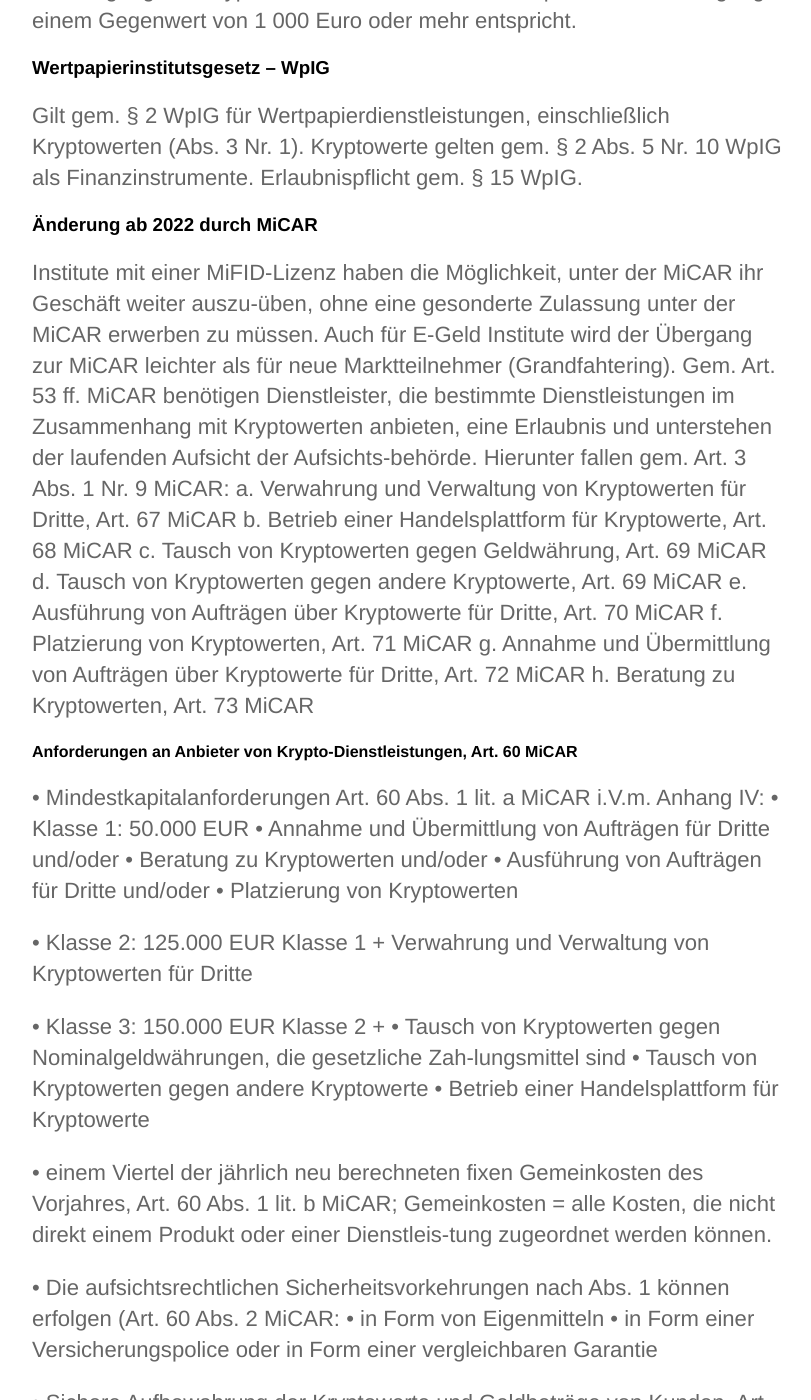
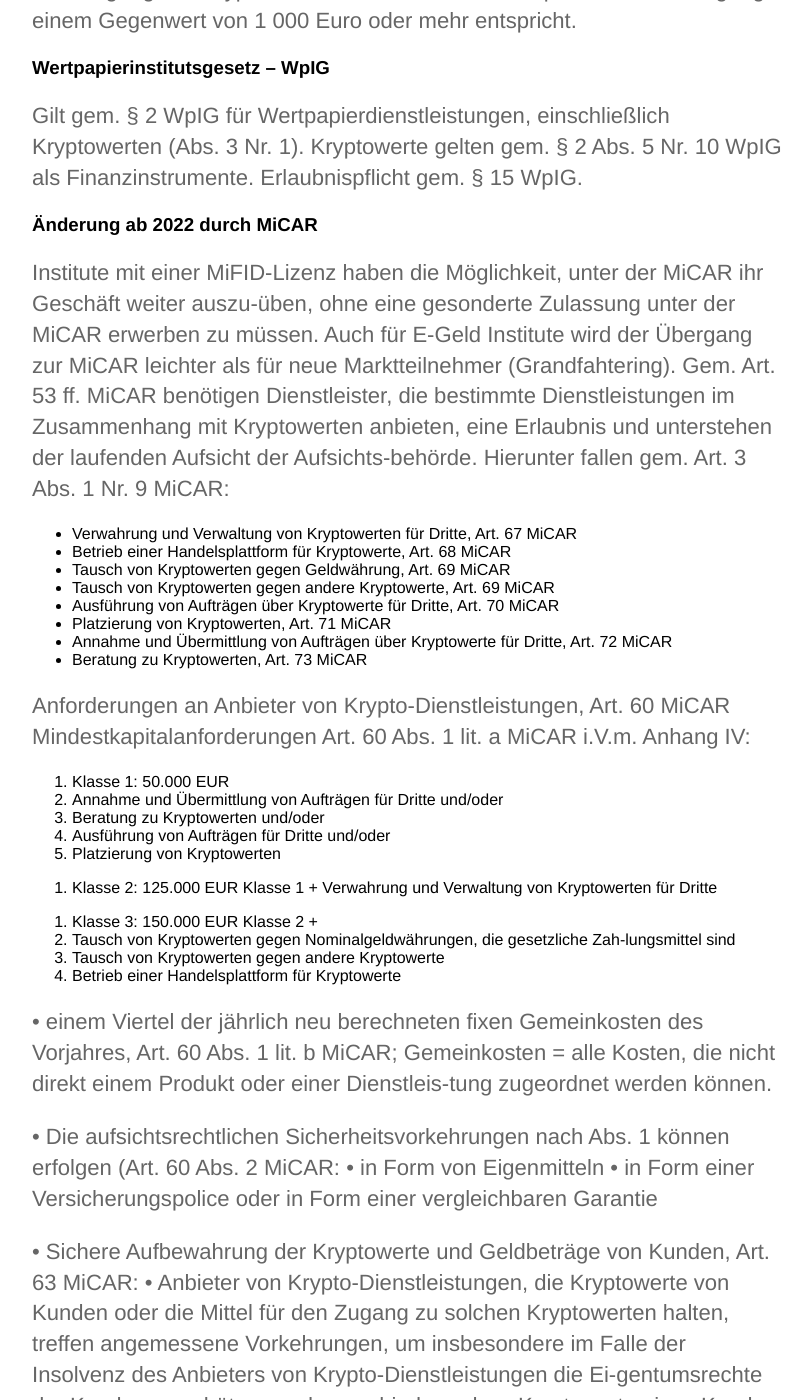
Before and after one commit to Bitcoin-InnovationHub/home, a Jekyll site: the page built from _posts/2022-05-16-bitcoin-microfinance.md, in a window 1280 px wide and 1400 px high, scrolled down 2905 px. Shown: the whole window, without its empty margins (233-1044 px from the left). Built offline with Jekyll 4.4.1, drawn with Linux system fonts in a browser that asks for light colours.

Commit message:
Update 2022-05-16-bitcoin-microfinance.md

```diff
--- a/_posts/2022-05-16-bitcoin-microfinance.md
+++ b/_posts/2022-05-16-bitcoin-microfinance.md
@@ -59,31 +59,39 @@ Gilt gem. § 2 WpIG für Wertpapierdienstleistungen, einschließlich Kryptowerte
 ### Änderung ab 2022 durch MiCAR
 Institute mit einer MiFID-Lizenz haben die Möglichkeit, unter der MiCAR ihr Geschäft weiter auszu-üben, ohne eine gesonderte Zulassung unter der MiCAR erwerben zu müssen. Auch für E-Geld Institute wird der Übergang zur MiCAR leichter als für neue Marktteilnehmer (Grandfahtering).
 Gem. Art. 53 ff. MiCAR benötigen Dienstleister, die bestimmte Dienstleistungen im Zusammenhang mit Kryptowerten anbieten, eine Erlaubnis und unterstehen der laufenden Aufsicht der Aufsichts-behörde. Hierunter fallen gem. Art. 3 Abs. 1 Nr. 9 MiCAR:
-a.	Verwahrung und Verwaltung von Kryptowerten für Dritte, Art. 67 MiCAR
-b.	Betrieb einer Handelsplattform für Kryptowerte, Art. 68 MiCAR
-c.	Tausch von Kryptowerten gegen Geldwährung, Art. 69 MiCAR
-d.	Tausch von Kryptowerten gegen andere Kryptowerte, Art. 69 MiCAR
-e.	Ausführung von Aufträgen über Kryptowerte für Dritte, Art. 70 MiCAR
-f.	Platzierung von Kryptowerten, Art. 71 MiCAR
-g.	Annahme und Übermittlung von Aufträgen über Kryptowerte für Dritte, Art. 72 MiCAR
-h.	Beratung zu Kryptowerten, Art. 73 MiCAR
+ <ul>
+  <li>Verwahrung und Verwaltung von Kryptowerten für Dritte, Art. 67 MiCAR</li>
+  <li>Betrieb einer Handelsplattform für Kryptowerte, Art. 68 MiCAR</li>
+  <li>Tausch von Kryptowerten gegen Geldwährung, Art. 69 MiCAR</li>
+  <li>Tausch von Kryptowerten gegen andere Kryptowerte, Art. 69 MiCAR</li>
+  <li>Ausführung von Aufträgen über Kryptowerte für Dritte, Art. 70 MiCAR</li>
+  <li>Platzierung von Kryptowerten, Art. 71 MiCAR</li>
+  <li>Annahme und Übermittlung von Aufträgen über Kryptowerte für Dritte, Art. 72 MiCAR</li>
+  <li>Beratung zu Kryptowerten, Art. 73 MiCAR</li>
+</ul>
 
-#### Anforderungen an Anbieter von Krypto-Dienstleistungen, Art. 60 MiCAR
-•	Mindestkapitalanforderungen Art. 60 Abs. 1 lit. a MiCAR i.V.m. Anhang IV:
-•	Klasse 1: 50.000 EUR
-•	Annahme und Übermittlung von Aufträgen für Dritte und/oder
-•	Beratung zu Kryptowerten und/oder
-•	Ausführung von Aufträgen für Dritte und/oder
-•	Platzierung von Kryptowerten
+Anforderungen an Anbieter von Krypto-Dienstleistungen, Art. 60 MiCAR
+Mindestkapitalanforderungen Art. 60 Abs. 1 lit. a MiCAR i.V.m. Anhang IV:
+ <ol>
+  <li>Klasse 1: 50.000 EUR</li>
+  	<li>Annahme und Übermittlung von Aufträgen für Dritte und/oder</li>
+  	<li>Beratung zu Kryptowerten und/oder</li>
+  	<li>Ausführung von Aufträgen für Dritte und/oder</li>
+  	<li>Platzierung von Kryptowerten</li>
+</ol>
 
-•	Klasse 2: 125.000 EUR
-Klasse 1 + Verwahrung und Verwaltung von Kryptowerten für Dritte
+ <ol>
+  <li>Klasse 2: 125.000 EUR
+	Klasse 1 + Verwahrung und Verwaltung von Kryptowerten für Dritte</li>
+</ol>
 
-•	Klasse 3: 150.000 EUR
-Klasse 2 +
-•	Tausch von Kryptowerten gegen Nominalgeldwährungen, die gesetzliche Zah-lungsmittel sind
-•	Tausch von Kryptowerten gegen andere Kryptowerte
-•	Betrieb einer Handelsplattform für Kryptowerte
+ <ol>
+  <li>Klasse 3: 150.000 EUR
+	Klasse 2 +</li>
+  	<li>Tausch von Kryptowerten gegen Nominalgeldwährungen, die gesetzliche Zah-lungsmittel sind</li>
+  	<li>Tausch von Kryptowerten gegen andere Kryptowerte</li>
+  	<li>Betrieb einer Handelsplattform für Kryptowerte</li>
+</ol>
 
 •	einem Viertel der jährlich neu berechneten fixen Gemeinkosten des Vorjahres, Art. 60 Abs. 1 lit. b MiCAR; Gemeinkosten = alle Kosten, die nicht direkt einem Produkt oder einer Dienstleis-tung zugeordnet werden können.
 
```
